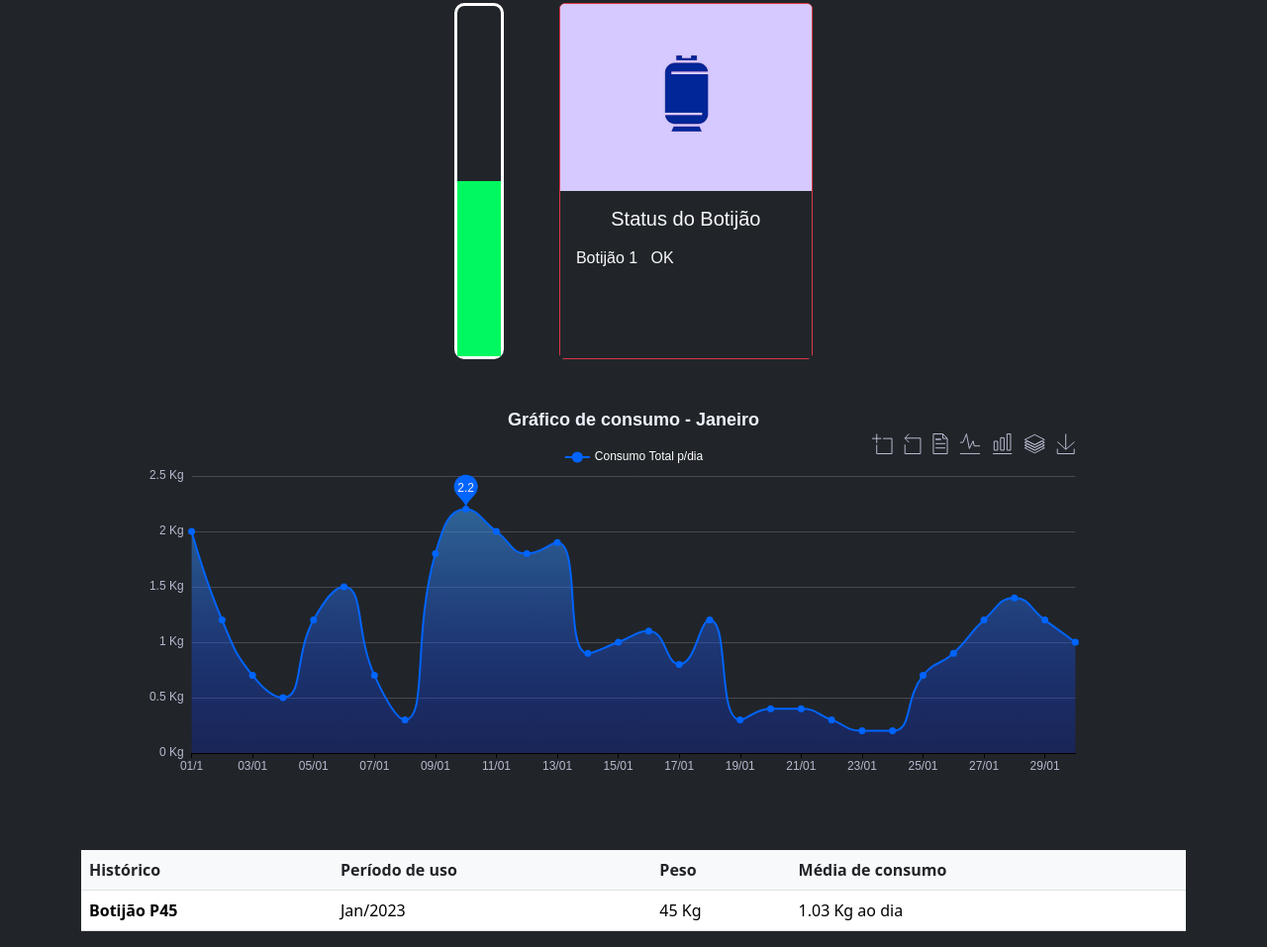
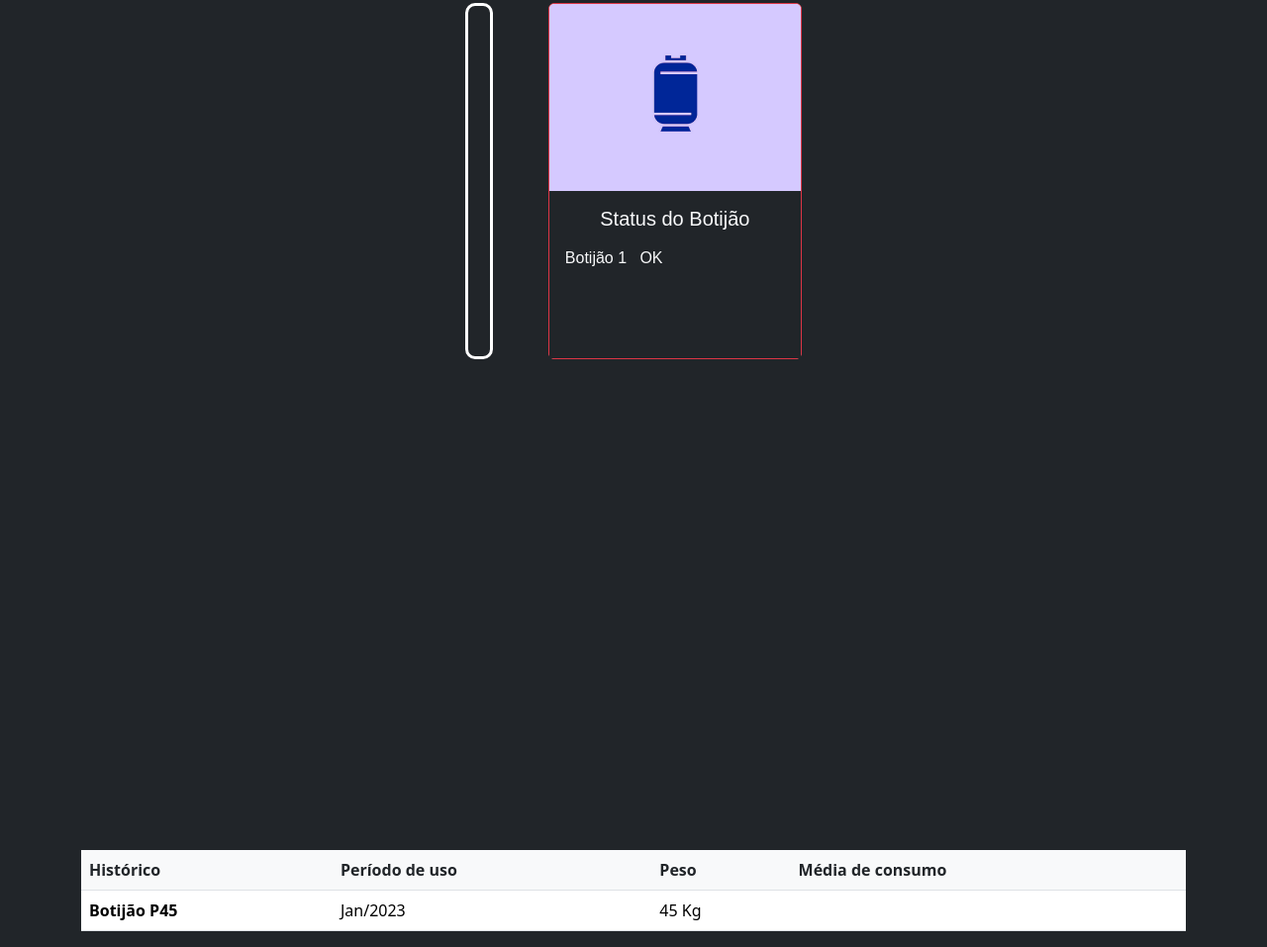
Before and after one commit to imyudz/web-gas, a plain HTML site: page DataGas/html/Gas.html in a window 1280 px wide. Shown: the part 293-1250 px from the top of the page at 99% size. Drawn offline with nearby package versions, Linux system fonts and the light colour scheme; no server answers; a web font is replaced by a local one.

Commit message:
atualizado dia 03/04

```diff
--- a/DataGas/css/boots.css
+++ b/DataGas/css/boots.css
@@ -24,9 +24,9 @@ h3{
     border-radius: 10px;
     display: flex;
     justify-content: center;
-    width: 50px;
+    width: 2.5%;
     height: 360px;
-    border: 3px solid rgb(255, 255, 255);
+    border: 3px solid white;
     position: relative;
 }
 
@@ -34,8 +34,7 @@ h3{
     position: absolute;
     bottom: 0;
     width: 100%;
-    height: 50%;
-    background-color: rgb(2, 248, 96);
+    border-radius: 5px;
 }
 
 .texto{
--- a/DataGas/html/Gas.html
+++ b/DataGas/html/Gas.html
@@ -28,9 +28,12 @@
 
     <p class="texto">Quantidade do botijão atual: </p>
     <div class="containerss">
-      <div id="nivel" class="nivel-tanque">
-        <div class="level"></div>
-      </div>
+        <div id="nivel" class="nivel-tanque">
+          <img class="img-gas" src="" alt="">
+          <div class="level"></div>
+        </div>
+
+
       <div class="card card-sm border-danger" id="card" style="width: 16rem;">
         <img class="card-img-top" src="../imgs/BUBU.png" alt="Imagem de capa do card">
         <div class="card-body text-light bg-dark" id="conteudo-card">
--- a/DataGas/javascript/script.js
+++ b/DataGas/javascript/script.js
@@ -1,5 +1,6 @@
 
 var nivel = null;
+var dados = [];
 function loadData(){
     var xmlhttp = new XMLHttpRequest();
     xmlhttp.open("GET", "http://localhost:8080/data-gas");
@@ -13,12 +14,15 @@ function loadData(){
             return new Date(b.registrationDate) - new Date(a.registrationDate);
         });
         nivel = parseFloat(listaValores[0].dataGasValor);
-        var valoresTeste = [100, 98, 93, 67, 65, 61, 48, 40, 38, 23, 13, 3];
-        utilizarValor(nivel);
+        dados.push(nivel);
+        utilizarValor(nivel, dados);
+        console.log("dados: "+dados);
         var ultimoValor = 0;
         if(ultimoValor != nivel){
             ultimoValor = nivel;
         }
+
+
 
     });
 
@@ -28,7 +32,15 @@ loadData();
 
 console.log(nivel);
 
+//Atualizar página a cada 1 minuto
+var intervalo = 20000;
 
+function atualizarPagina(){
+  location.reload();
+}
+
+setTimeout(atualizarPagina, intervalo);
+//
 
 
 
@@ -44,7 +56,7 @@ var bordaCard = document.getElementById("card");
 
 
 
-function utilizarValor(valor){
+function utilizarValor(valor, valor2){
     var texto = document.querySelector(".texto");
     console.log(texto.textContent);
     texto.textContent += nivel + "%";
@@ -75,7 +87,7 @@ function utilizarValor(valor){
         bordaCard.className = "card card-sm border-danger";
     }
 
-}
+
 
 
 var modoEscuro = true;
@@ -103,7 +115,7 @@ function alternarModo(){
 var right = 105;
 var mediab1 = document.querySelector(".mediab1");
 var calculoMedia;
-var valores = [2, 1.2, 0.7, 0.5, 1.2, 1.5, 0.7, 0.3, 1.8, 2.2, 2, 1.8, 1.9, 0.9, 1, 1.1, 0.8, 1.2, 0.3, 0.4, 0.4, 0.3, 0.2, 0.2, 0.7, 0.9, 1.2, 1.4, 1.2, 1];
+var valores = [1, 1.2, 0.7, 0.5, 1.2, 1.5, 0.7, 0.3, 1.8, 2.2, 2, 1.8, 1.9, 0.9, 1, 1.1, 0.8, 1.2, 0.3, 0.4, 0.4, 0.3, 0.2, 0.2, 0.7, 0.9, 1.2, 1.4, 1.2, 1];
 var soma = 0;
 for(var i = 0;i<valores.length; i++){
     soma+=valores[i];
@@ -172,7 +184,7 @@ option = {
         color: 'rgb(0, 0, 0)'
         }
       },
-      data: ['01/1', '02/1', '03/01', '04/01', '05/01', '06/01', '07/01', '08/01', '09/01', '10/01', '11/01', '12/01', '13/01', '14/01', '15/01', '16/01', '17/01', '18/01', '19/01', '20/01', '21/01', '22/01', '23/01', '24/01', '25/01', '26/01', '27/01', '28/01', '29/01', '30/01']
+      //data: ['01/1', '02/1', '03/01', '04/01', '05/01', '06/01', '07/01', '08/01', '09/01', '10/01', '11/01', '12/01', '13/01', '14/01', '15/01', '16/01', '17/01', '18/01', '19/01', '20/01', '21/01', '22/01', '23/01', '24/01', '25/01', '26/01', '27/01', '28/01', '29/01', '30/01']
     },
   ],
 
@@ -215,7 +227,7 @@ option = {
           }
         ])
       },
-      data: valores,
+      data: dados,
     },
 
     /*
@@ -244,3 +256,9 @@ option = {
 };
 
 option && myChart.setOption(option);
+
+
+
+
+
+}
```
Also changed, not shown: DataGas/imgs/GAS-45-KILOS-removebg-preview.png (added).
